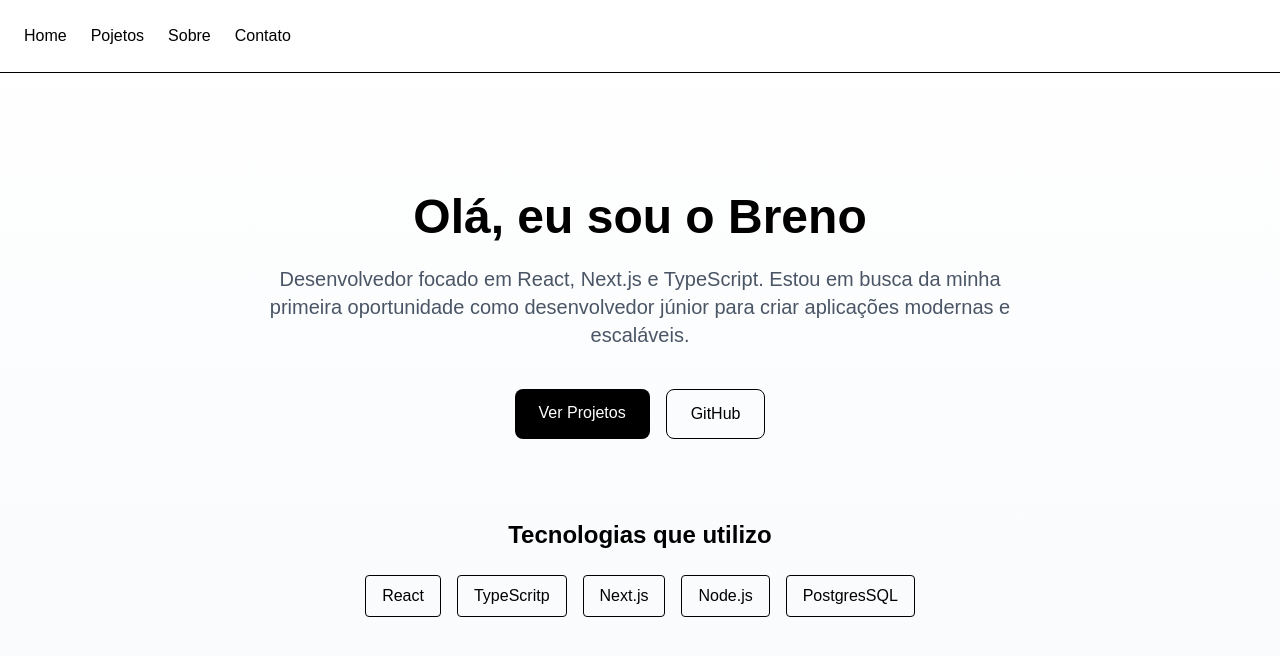
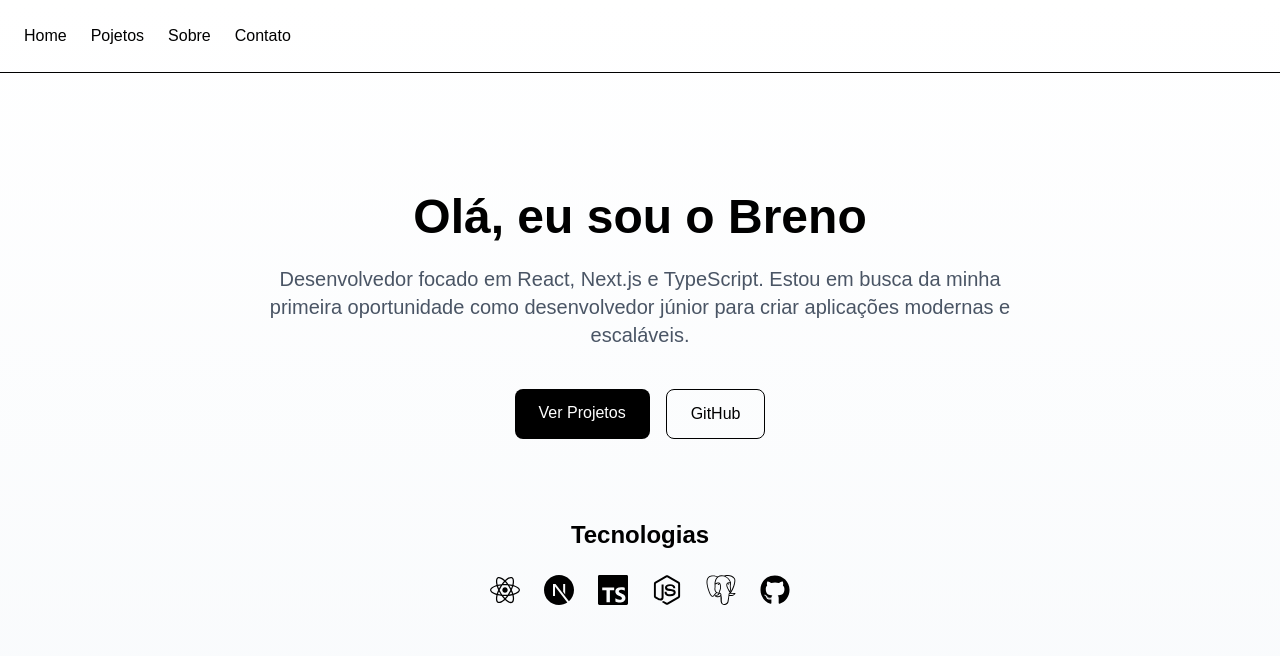
Before and after one commit to Bbaranoski/Portfolio, a Next.js app: page / in a window 1280 px wide. Shown: the top 656 px of the page. Built offline with nearby package versions, Linux system fonts and the light colour scheme.

Commit message:
chage the technologies name to icons in home page

```diff
--- a/package.json
+++ b/package.json
@@ -11,7 +11,8 @@
   "dependencies": {
     "next": "16.1.6",
     "react": "19.2.3",
-    "react-dom": "19.2.3"
+    "react-dom": "19.2.3",
+    "react-icons": "^5.6.0"
   },
   "devDependencies": {
     "@tailwindcss/postcss": "^4",
--- a/src/app/page.tsx
+++ b/src/app/page.tsx
@@ -1,3 +1,5 @@
+import TechStack from "@/components/TechStack";
+
 export default function Home() {
   return (
     <main className="flex flex-col items-center text-center py-24 px-6">
@@ -35,16 +37,10 @@ export default function Home() {
       <section className="mt-20 max-w-3xl">
 
         <h2 className="text-2xl font-semibold mb-6">
-          Tecnologias que utilizo
+          Tecnologias
         </h2>
 
-        <div className="flex flex-wrap justify-center gap-4">
-          <span className="border px-4 py-2 rounded">React</span>
-          <span className="border px-4 py-2 rounded">TypeScritp</span>
-          <span className="border px-4 py-2 rounded">Next.js</span>
-          <span className="border px-4 py-2 rounded">Node.js</span>
-          <span className="border px-4 py-2 rounded">PostgresSQL</span>
-        </div>
+        <TechStack/>
       </section>
     </main>
   );
--- /dev/null
+++ b/src/components/TechStack.tsx
@@ -0,0 +1,22 @@
+import { FaReact, FaNodeJs, FaGithub } from "react-icons/fa";
+import { SiNextdotjs, SiTypescript, SiPostgresql } from "react-icons/si";
+
+export default function TechStack() {
+    return (
+        <div className="flex flex-wrap justify-center gap-6 text-3xl">
+
+            <FaReact title="React" className="hover:scale-110 transition" />
+
+            <SiNextdotjs title="Next.js" className="hover:scale-110 transition" />
+
+            <SiTypescript title="TypeScript" className="hover:scale-110 transition" />
+
+            <FaNodeJs title="Node.js" className="hover:scale-110 transition" />
+
+            <SiPostgresql title="PostgresSQL" className="hover:scale-110 transition" />
+
+            <FaGithub title="GitHub" className="hover:scale-110 transition" />
+
+        </div>
+    )
+}
```
Also changed, not shown: 1 other file (tests, documents, lock files or other folders).
